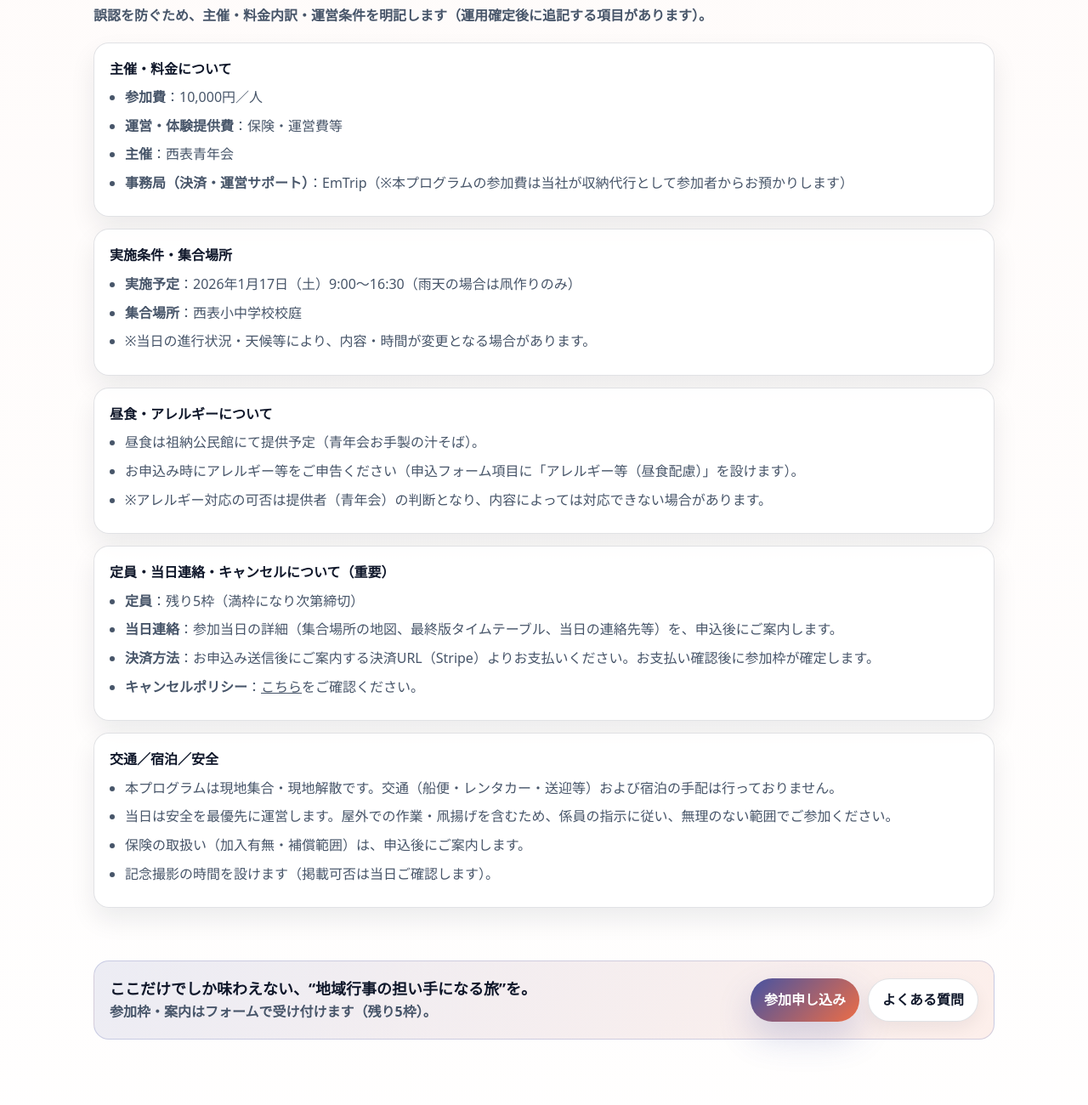
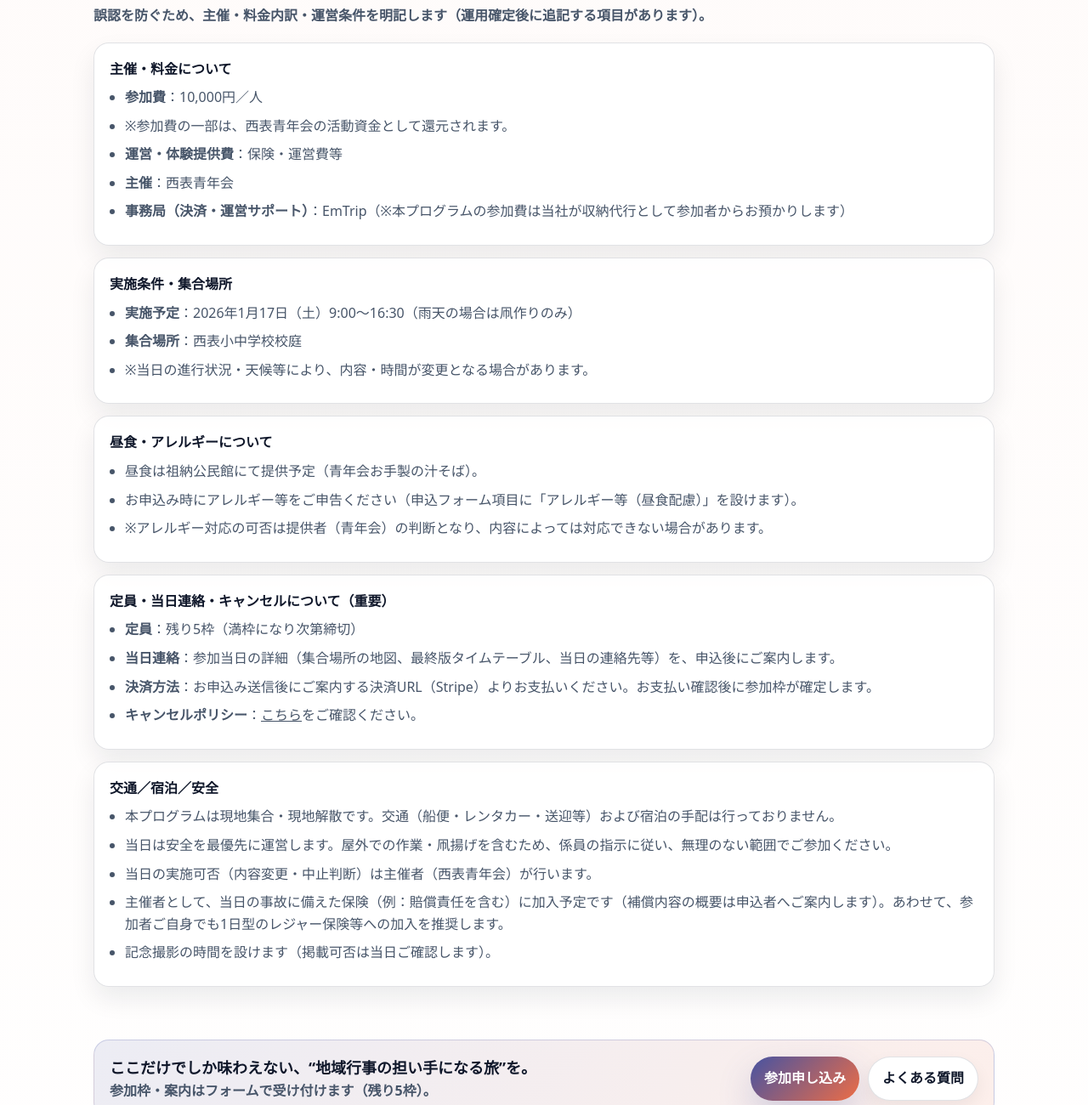
Before and after one commit to alibacchus/iriomote-kite-lp, a plain HTML site: page index.html in a window 1280 px wide. Shown: the part 3098-4398 px from the top of the page at 85% size. Drawn offline with Linux system fonts and the light colour scheme.

Commit message:
Add files via upload

```diff
--- a/index.html
+++ b/index.html
@@ -379,6 +379,7 @@
         <h3>主催・料金について</h3>
         <ul class="list">
           <li><strong>参加費</strong>：10,000円／人</li>
+          <li>※参加費の一部は、西表青年会の活動資金として還元されます。</li>
           <li><strong>運営・体験提供費</strong>：保険・運営費等</li>
           <li><strong>主催</strong>：西表青年会</li>
           <li><strong>事務局（決済・運営サポート）</strong>：EmTrip（※本プログラムの参加費は当社が収納代行として参加者からお預かりします）</li>
@@ -419,7 +420,8 @@
         <ul class="list">
           <li>本プログラムは現地集合・現地解散です。交通（船便・レンタカー・送迎等）および宿泊の手配は行っておりません。</li>
           <li>当日は安全を最優先に運営します。屋外での作業・凧揚げを含むため、係員の指示に従い、無理のない範囲でご参加ください。</li>
-          <li>保険の取扱い（加入有無・補償範囲）は、申込後にご案内します。</li>
+          <li>当日の実施可否（内容変更・中止判断）は主催者（西表青年会）が行います。</li>
+          <li>主催者として、当日の事故に備えた保険（例：賠償責任を含む）に加入予定です（補償内容の概要は申込者へご案内します）。あわせて、参加者ご自身でも1日型のレジャー保険等への加入を推奨します。</li>
           <li>記念撮影の時間を設けます（掲載可否は当日ご確認します）。</li>
         </ul>
       </div>
```
